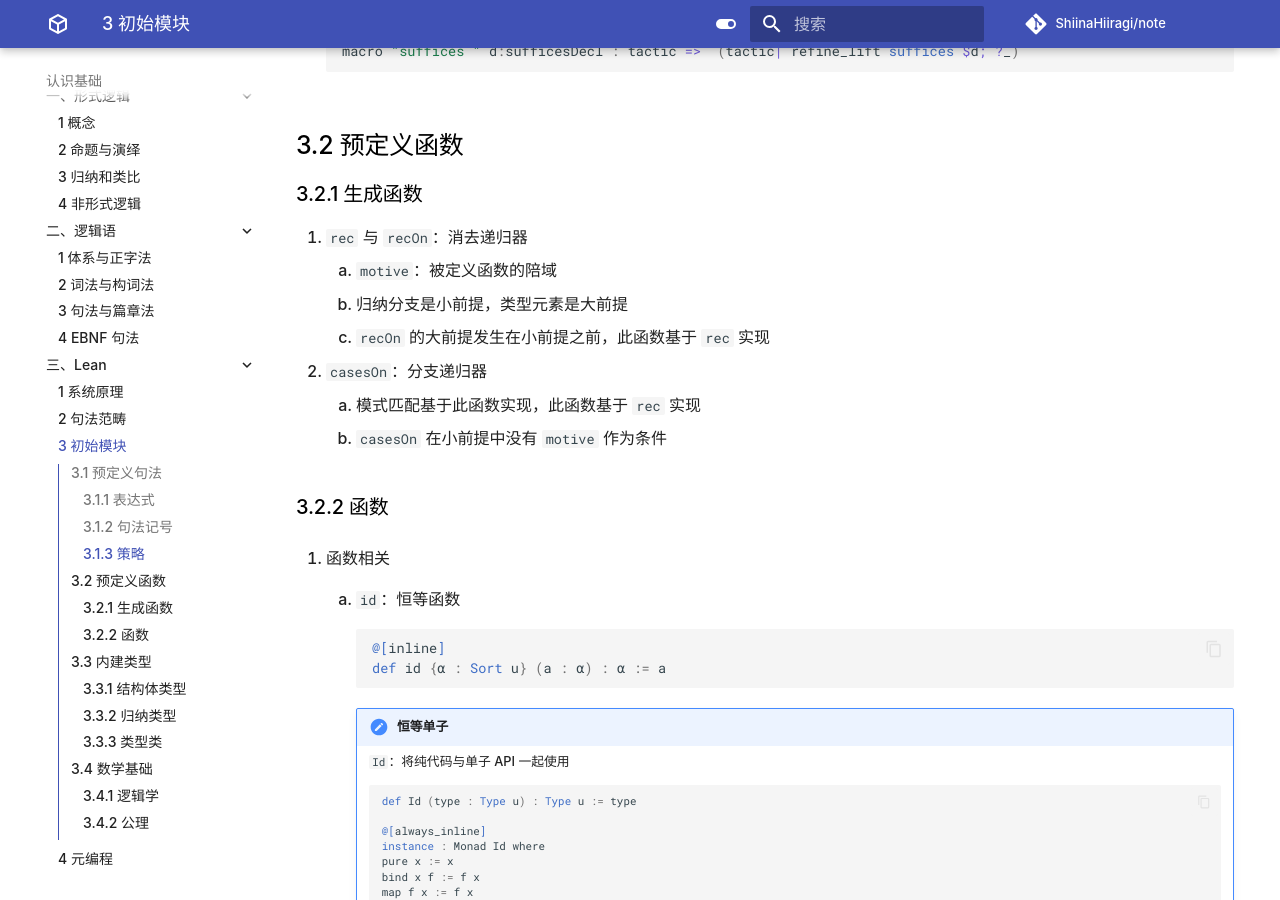
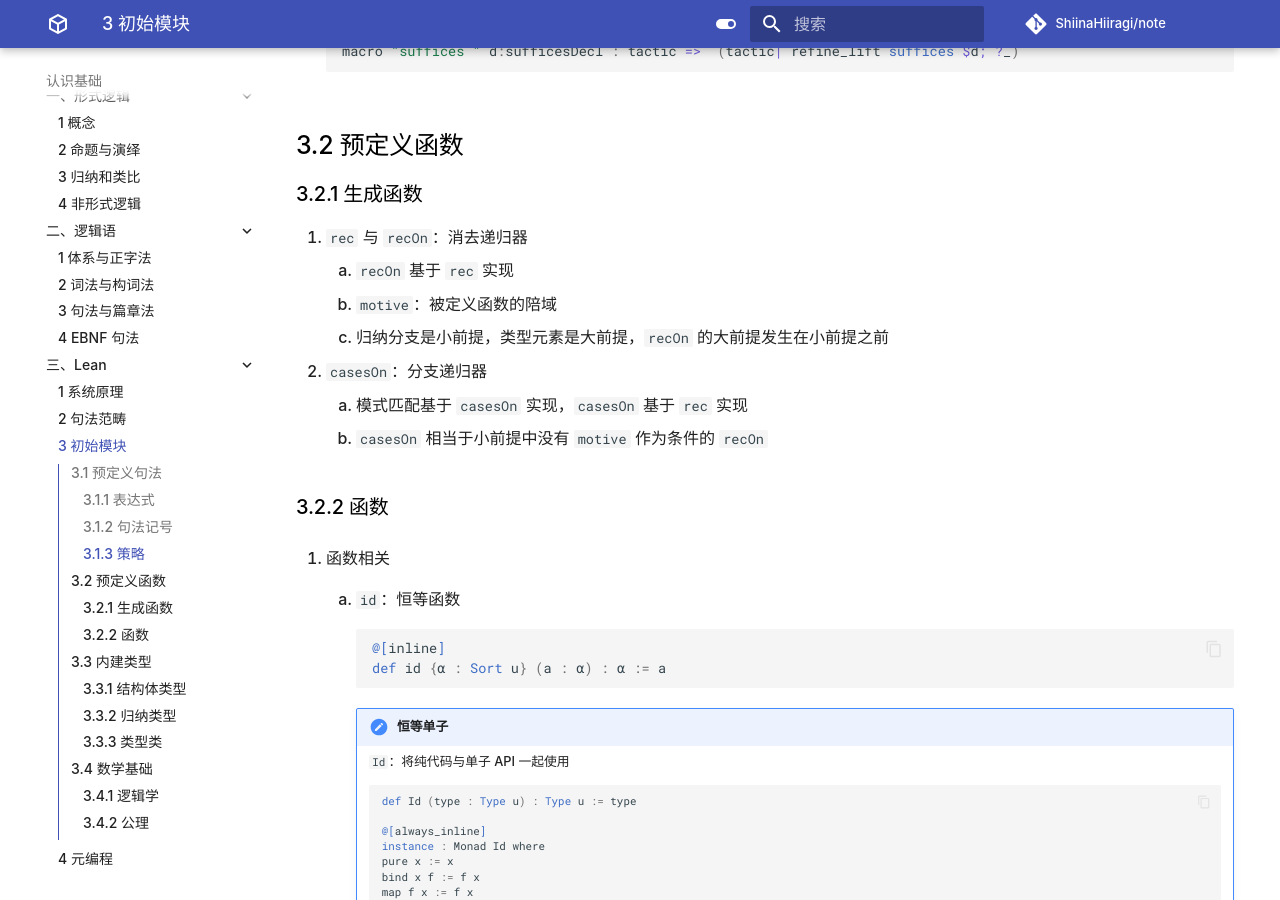
Before and after one commit to ShiinaHiiragi/note, an MkDocs documentation site: the page built from docs/cogn/lean/init.md, in a window 1280 px wide and 900 px high, scrolled down 7035 px. Built offline with MkDocs 1.6.1 and Material for MkDocs 9.7.7, drawn with Linux system fonts in a browser that asks for light colours; comment, search, counter and statistics services are not loaded.

Commit message:
change init

```diff
--- a/docs/cogn/lean/init.md
+++ b/docs/cogn/lean/init.md
@@ -368,12 +368,12 @@
 ## 3.2 预定义函数
 ### 3.2.1 生成函数
 1. `rec` 与 `recOn`：消去递归器
-    1. `motive`：被定义函数的陪域
-    2. 归纳分支是小前提，类型元素是大前提
-    3. `recOn` 的大前提发生在小前提之前，此函数基于 `rec` 实现
+    1. `recOn` 基于 `rec` 实现
+    2. `motive`：被定义函数的陪域
+    3. 归纳分支是小前提，类型元素是大前提，`recOn` 的大前提发生在小前提之前
 2. `casesOn`：分支递归器
-    1. 模式匹配基于此函数实现，此函数基于 `rec` 实现
-    2. `casesOn` 在小前提中没有 `motive` 作为条件
+    1. 模式匹配基于 `casesOn` 实现，`casesOn` 基于 `rec` 实现
+    2. `casesOn` 相当于小前提中没有 `motive` 作为条件的 `recOn`
 
 ### 3.2.2 函数
 1. 函数相关
```
